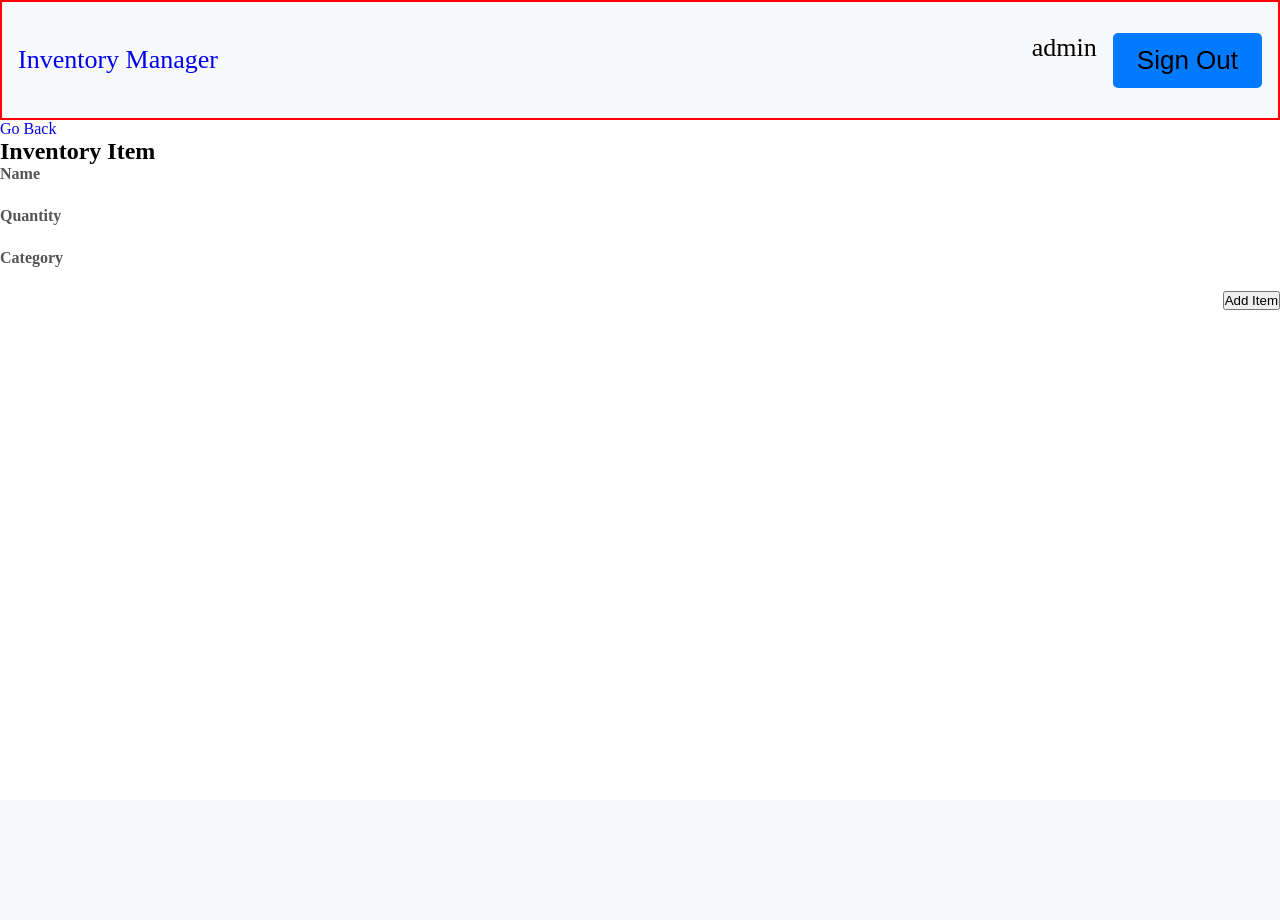
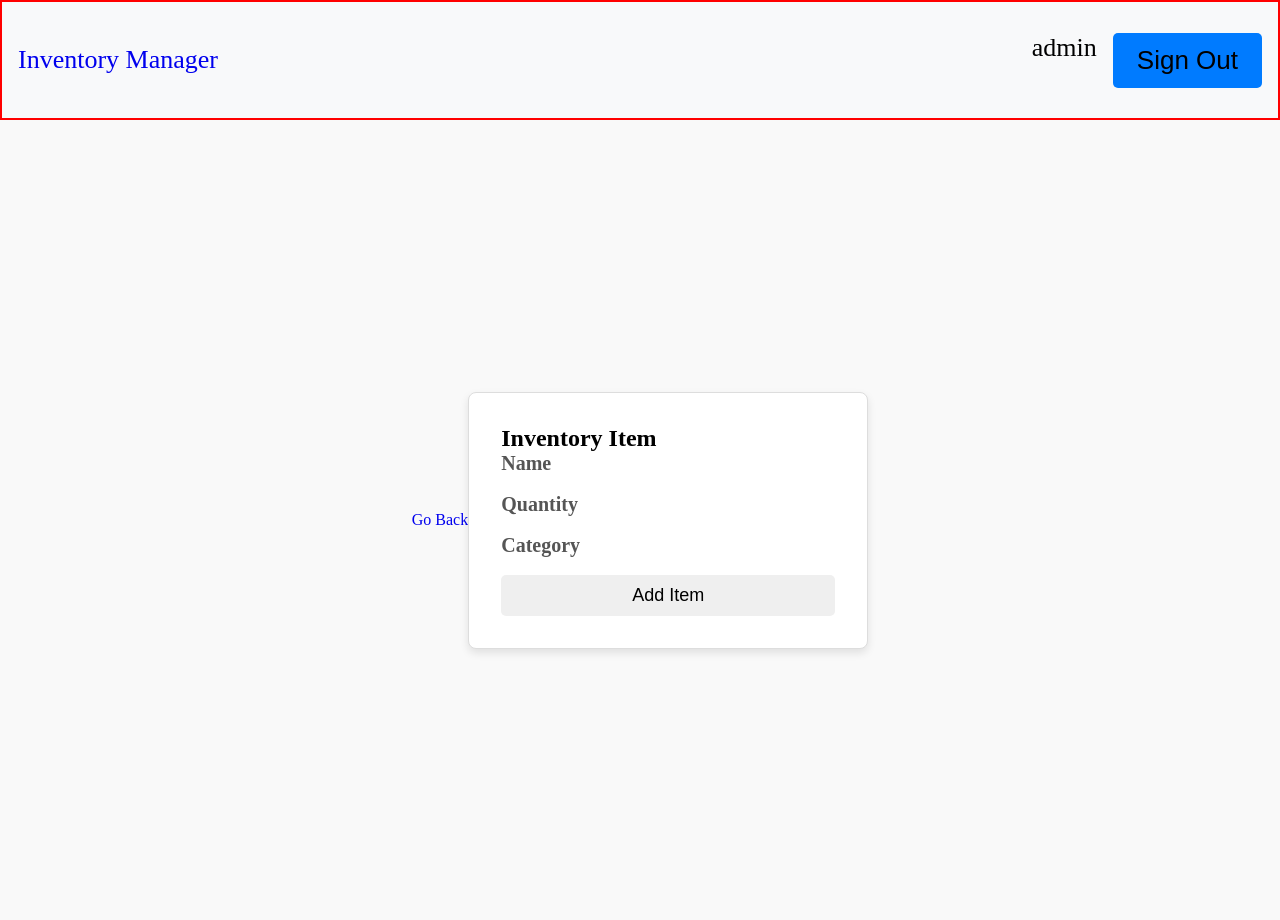
Before and after one commit to Correa95/Inventory-Management-system, a Django app: page /addItem/ in a window 1280 px wide. Before the commit the page ends 310 px from the top, so only its background shows below. Run offline with Django 5.2, Linux system fonts and the light colour scheme; a user stored in the database is signed in.

Commit message:
initial commit

```diff
--- a/inventory/static/css/style.css
+++ b/inventory/static/css/style.css
@@ -353,3 +353,47 @@ small.formText {
   color: #777;
   margin-bottom: 32px;
 }
+
+/* //////////////   addTem form     ///////////////// */
+.itemContainer {
+  width: 100%;
+  display: flex;
+  justify-content: center;
+  align-items: center;
+  min-height: 100vh;
+  background-color: #f9f9f9;
+}
+
+.items {
+  max-width: 400px;
+  width: 100%;
+  background-color: #ffffff;
+  padding: 2rem;
+  border: 1px solid #ddd;
+  border-radius: 8px;
+  box-shadow: 0 4px 8px rgba(0, 0, 0, 0.1);
+}
+
+.inventoryItem {
+  font-size: 24px;
+  text-align: center;
+  margin-bottom: 24px;
+}
+
+.form_Group {
+  font-size: 20px;
+  display: flex;
+  flex-direction: column;
+  margin-bottom: 10px;
+}
+
+.btnItem {
+  font-size: 18px;
+  padding: 10px;
+  border-radius: 5px;
+  border: none;
+}
+.btnItem:hover {
+  background-color: #007bff;
+  color: #fff;
+}
--- a/inventory/templates/inventory/itemForm.html
+++ b/inventory/templates/inventory/itemForm.html
@@ -1,26 +1,26 @@
 {% extends "inventory/base.html" %}
 {% block content %}
-<a href="{% url "dashboard"%}" class="btn">Go Back</a>
-<div class="row">
-    <div class="container">
+<div class="itemContainer">
+  <a href="{% url "dashboard"%}" class="btn">Go Back</a>
+    <div class="items">
         <h2>Inventory Item</h2>
-        <form method="POST">
+        <form method="POST" class="form">
             {% csrf_token %}
-            <div class="formGroup">
+            <div class="form_Group">
                 <label for="{{ form.email.id_for_label }}">Name</label>
                 {{ form.email }}
               </div>
-            <div class="formGroup">
+            <div class="form_Group">
                 <label for="{{ form.email.id_for_label }}">Quantity</label>
                 {{ form.email }}
               </div>
-            <div class="formGroup">
+            <div class="form_Group">
                 <label for="{{ form.email.id_for_label }}">Category</label>
                 {{ form.email }}
               </div>
-            <div class="btnContainer">
-                <button class="btn">Add Item</button>
-            </div>
+            {% comment %} <div class="btnItemContainer"> {% endcomment %}
+                <button class="btnItem">Add Item</button>
+            {% comment %} </div> {% endcomment %}
         </form>
     </div>
 </div>
```
